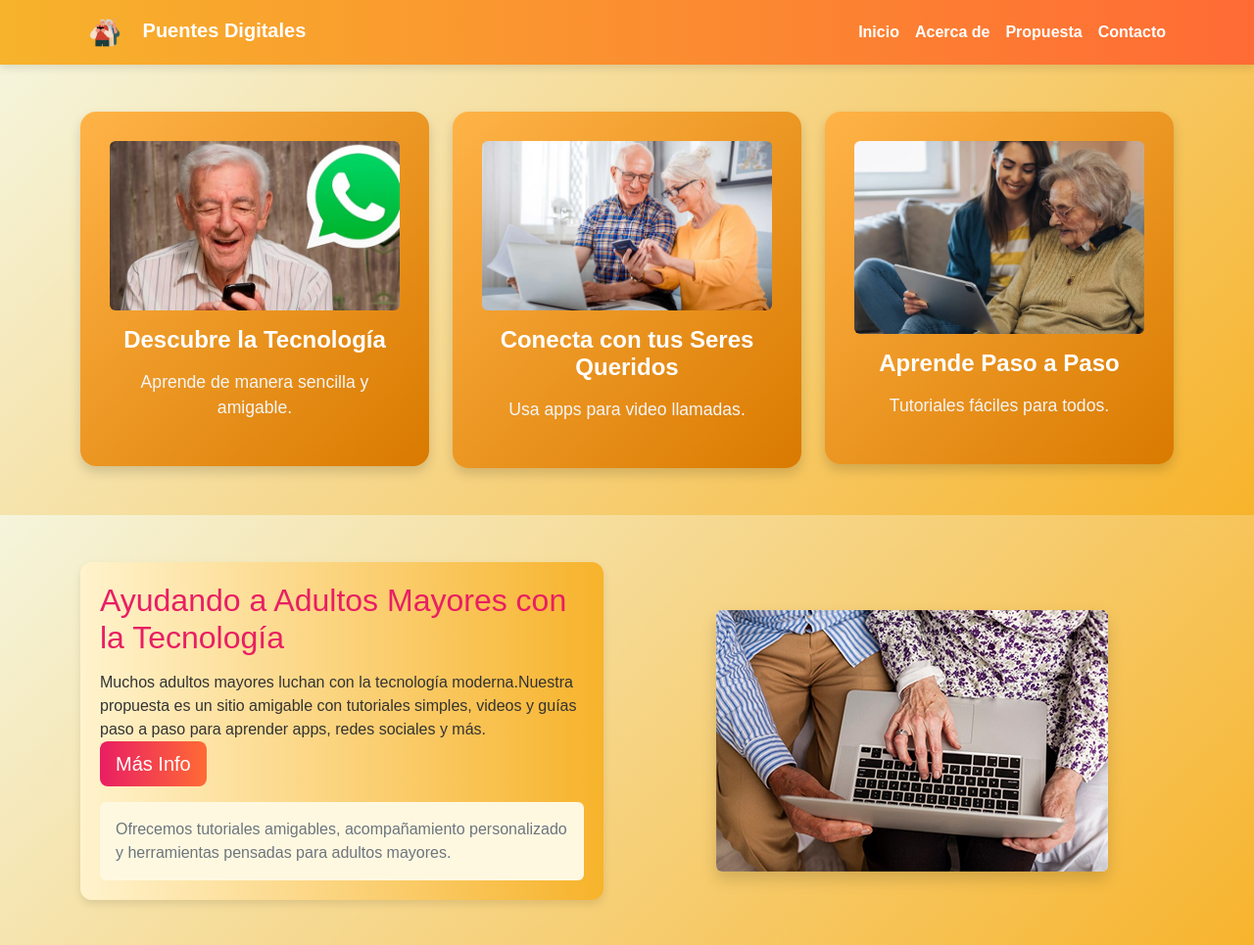
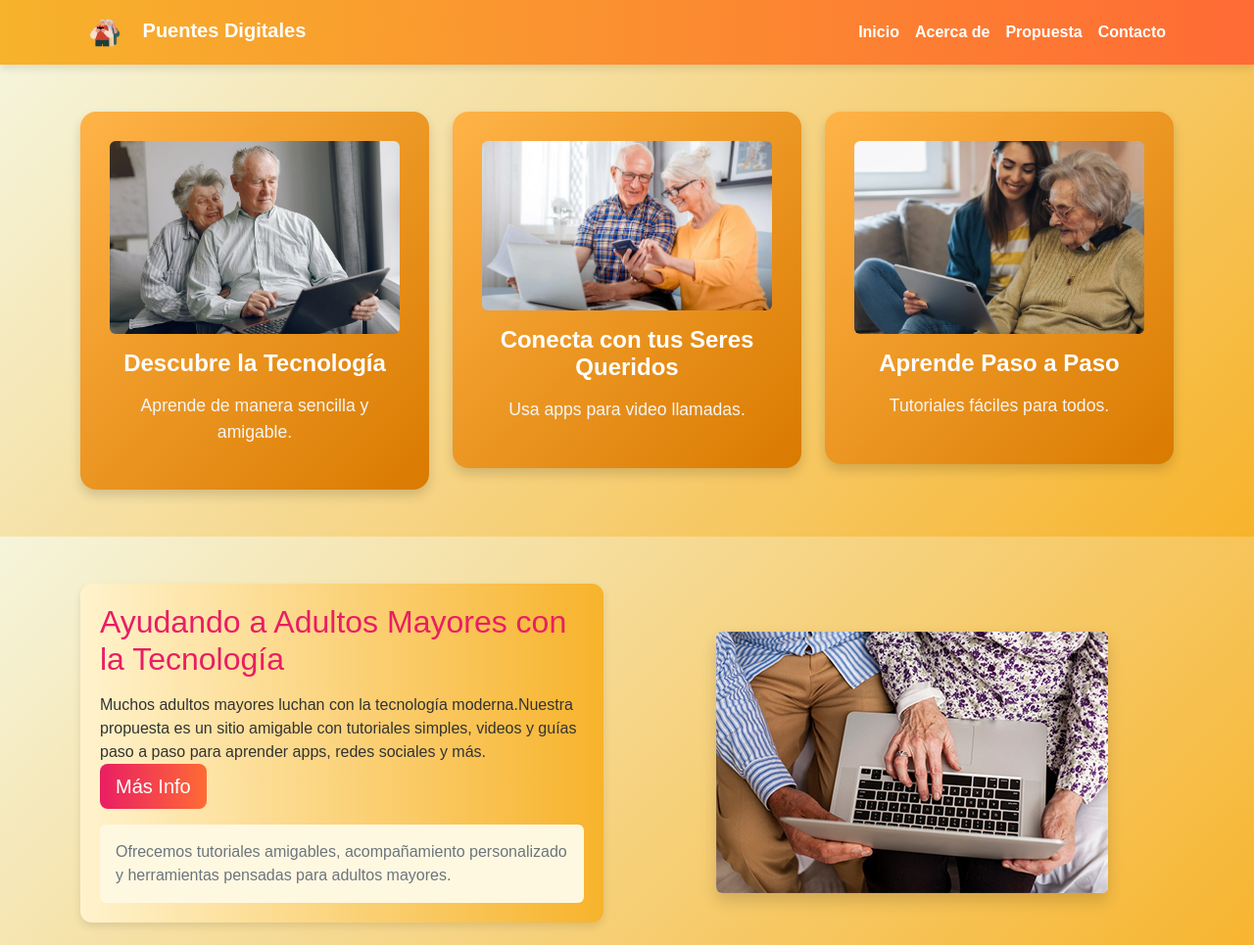
Before and after one commit to JoshAbarca/Puentes-Digitales, a plain HTML site: page index.html in a window 1280 px wide. Shown: the top 965 px of the page at 98% size. Drawn offline with nearby package versions, Linux system fonts and the light colour scheme.

Commit message:
Replace WhatsApp image with adult image

```diff
--- a/index.html
+++ b/index.html
@@ -41,7 +41,7 @@
       <!-- Tarjeta 1 -->
       <div class="col-md-4 col-sm-10">
         <div class="tarjeta-zoom">
-          <img src="Img/Whatsapp.jpg" class="img-fluid rounded mb-3" alt="Tecnología">
+          <img src="Img/adulto.jpg" class="img-fluid rounded mb-3" alt="Tecnología">
           <h3>Descubre la Tecnología</h3>
           <p>Aprende de manera sencilla y amigable.</p>
         </div>
```
